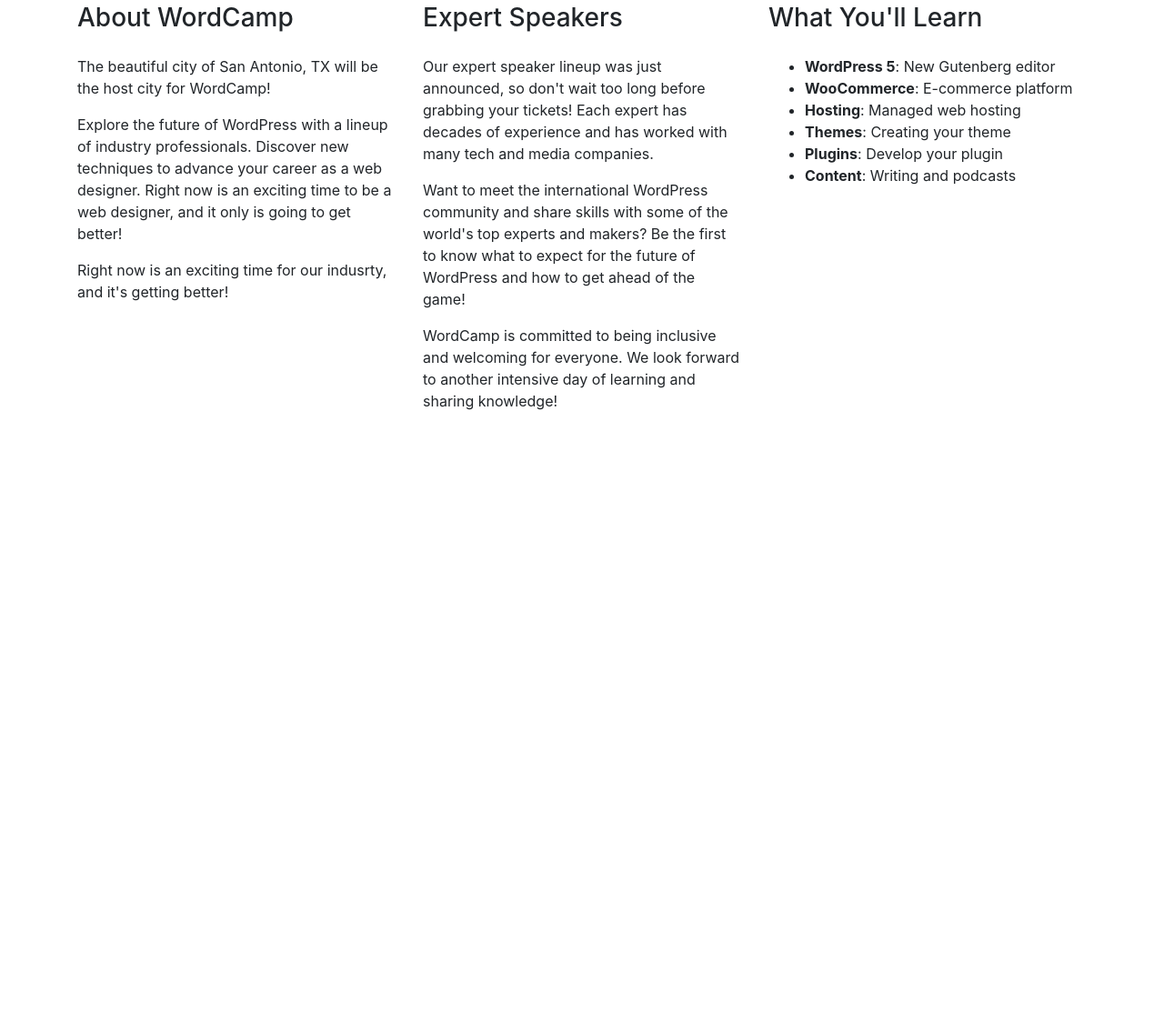
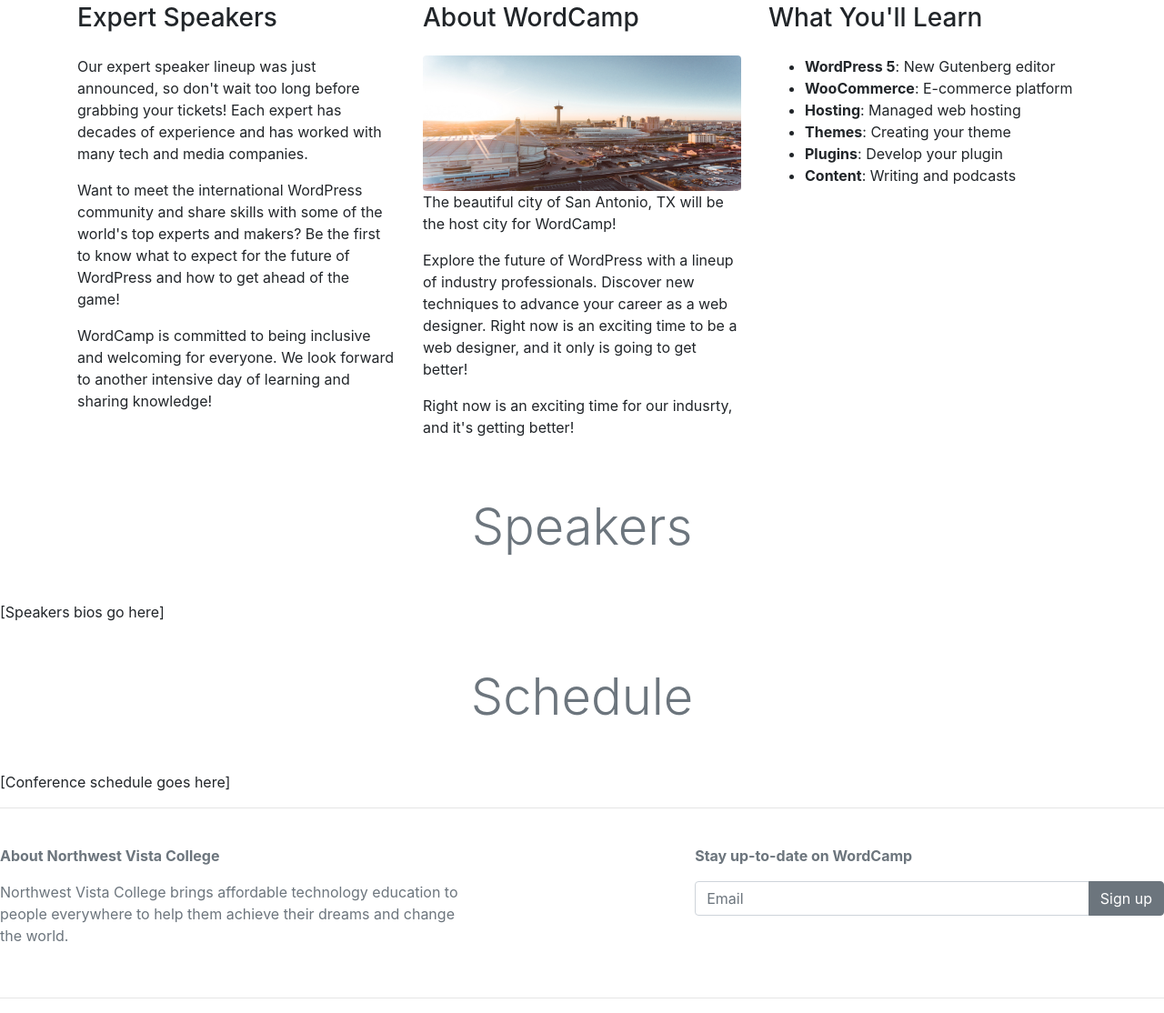
Before and after one commit to WileKoylote/WordCamp-San-Antonio, a plain HTML site: page index.html in a window 1280 px wide. Shown: the part 77-1191 px from the top of the page at 91% size. Before the commit the page ends 800 px from the top, so only its background shows below. Drawn offline with nearby package versions, Linux system fonts and the light colour scheme.

Commit message:
added columns

```diff
--- a/index.html
+++ b/index.html
@@ -16,21 +16,22 @@
       <div class="container pt-4">
   <!-- about -->
   <div class="row">
-    <div class="col">
+    <div class="col-lg order-lg-2">
       <h3 class="mb-4">About WordCamp</h3>
+        <img class="img-fluid rounded" src="sa copy.jpg" alt="Photo of San Antonio, TX">
 <p>The beautiful city of San Antonio, TX will be the host city for WordCamp!</p>
 <p>Explore the future of WordPress with a lineup of industry professionals. Discover new techniques to advance your career as a web designer. Right now is an exciting time to be a web designer, and it only is going to get better!</p>
 <p>Right now is an exciting time for our indusrty, and it's getting better!</p>
     </div>
 
-    <div class="col">
+    <div class="col-lg order-lg-1">
       <h3 class="mb-4">Expert Speakers</h3>
 <p>Our expert speaker lineup was just announced, so don't wait too long before grabbing your tickets! Each expert has decades of experience and has worked with many tech and media companies.  </p>
 <p>Want to meet the international WordPress community and share skills with some of the world's top experts and makers? Be the first to know what to expect for the future of WordPress and how to get ahead of the game!</p>
 <p>WordCamp is committed to being inclusive and welcoming for everyone. We look forward to another intensive day of learning and sharing knowledge!</p>
     </div>
 
-    <div class="col">
+    <div class="col-lg order-3">
       <h3 class="mb-4">What You'll Learn</h3>
 <ul>
   <li><strong>WordPress 5</strong>: New Gutenberg editor</li>
@@ -45,6 +46,36 @@
   <!-- /about -->
 </div>
 
+      <!-- speakers -->
+<h1 class="display-4 text-center my-5 text-muted">Speakers</h1>
+[Speakers bios go here]
+<!-- /speakers -->
+
+<!-- schedule -->
+<h1 class="display-4 text-center my-5 text-muted">Schedule</h1>
+[Conference schedule goes here]
+<!-- /speakers -->
+
+      <!-- signup form -->
+<hr>
+<div class="row py-4 text-muted">
+  <div class="col-md col-xl-5">
+    <p><strong>About Northwest Vista College</strong></p>
+    <p>Northwest Vista College brings affordable technology education to people everywhere to help them achieve their dreams and change the world.</p>
+  </div>
+  <div class="col-md col-xl-5 ml-auto">
+    <p><strong>Stay up-to-date on WordCamp</strong></p>
+    <div class="input-group mb-3">
+      <input type="text" class="form-control" placeholder="Email" aria-label="Email" aria-describedby="button-addon2">
+      <div class="input-group-append">
+        <button class="btn btn-secondary" type="button" id="button-addon2">Sign up</button>
+      </div>
+    </div>
+  </div>
+</div>
+<hr>
+<!-- /signup form -->
+
 
 
     <!-- Optional JavaScript -->
```
Also changed, not shown: sa copy.jpg (added).
